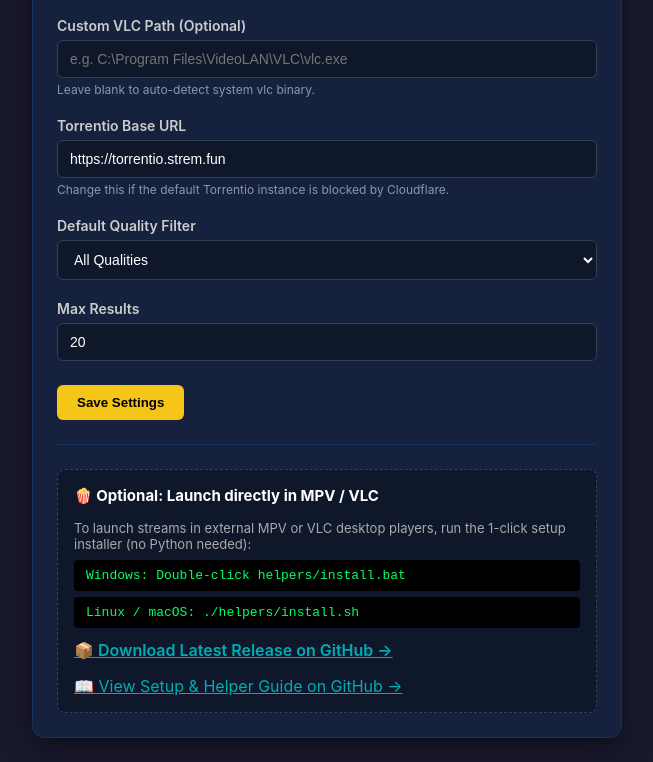
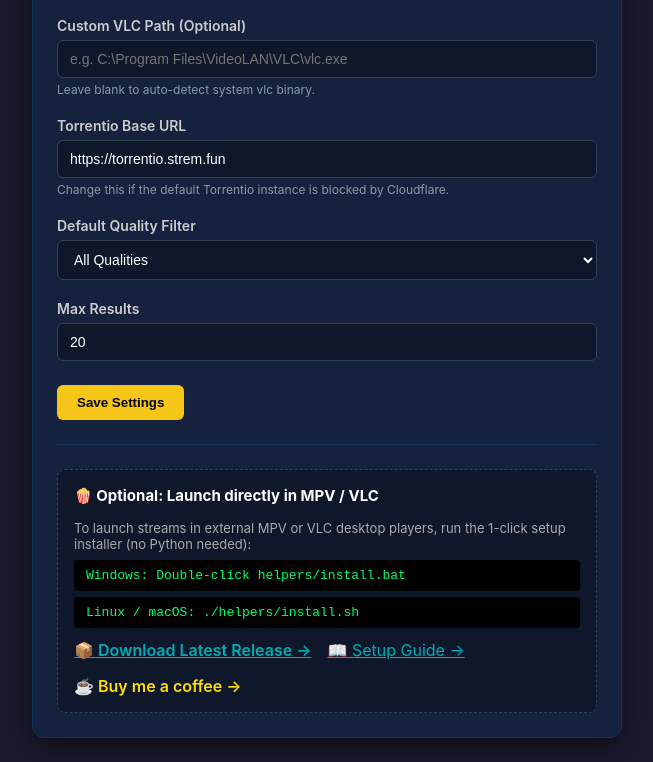
Before and after one commit to flamprakis/torbox-streamer, a browser extension: page extension/options/options.html in a window 1280 px wide. Shown: the part 369-1131 px from the top of the page, without its empty margins (313-966 px from the left). Drawn offline with Linux system fonts and the light colour scheme.

Commit message:
docs: add Buy Me a Coffee donation link to README and extension options

```diff
--- a/extension/options/options.html
+++ b/extension/options/options.html
@@ -74,9 +74,10 @@
       <p>To launch streams in external MPV or VLC desktop players, run the 1-click setup installer (no Python needed):</p>
       <code style="display:block;margin:6px 0;">Windows: Double-click helpers/install.bat</code>
       <code style="display:block;margin:6px 0;">Linux / macOS: ./helpers/install.sh</code>
-      <div style="margin-top:12px;display:flex;gap:16px;flex-wrap:wrap;">
-        <a href="https://github.com/flamprakis/torbox-streamer/releases/latest" target="_blank" style="color:#00adb5;text-decoration:underline;font-weight:600;">📦 Download Latest Release on GitHub &rarr;</a>
-        <a href="https://github.com/flamprakis/torbox-streamer#optional-enable-mpv--vlc-external-launching" target="_blank" style="color:#00adb5;text-decoration:underline;">📖 View Setup & Helper Guide on GitHub &rarr;</a>
+      <div style="margin-top:12px;display:flex;gap:16px;flex-wrap:wrap;align-items:center;">
+        <a href="https://github.com/flamprakis/torbox-streamer/releases/latest" target="_blank" style="color:#00adb5;text-decoration:underline;font-weight:600;">📦 Download Latest Release &rarr;</a>
+        <a href="https://github.com/flamprakis/torbox-streamer#optional-enable-mpv--vlc-external-launching" target="_blank" style="color:#00adb5;text-decoration:underline;">📖 Setup Guide &rarr;</a>
+        <a href="https://www.buymeacoffee.com/flamprakis" target="_blank" style="color:#ffdd00;text-decoration:none;font-weight:600;">☕ Buy me a coffee &rarr;</a>
       </div>
     </div>
   </div>
```
Also changed, not shown: README.md.
